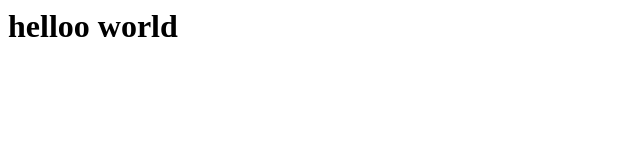
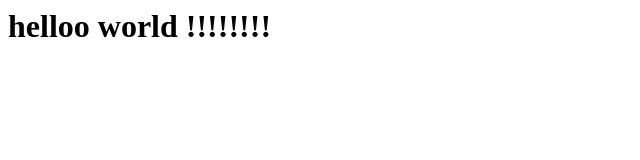
Before and after one commit to yasser1dev/web-app-devops, a plain HTML site: page index.html in a window 1280 px wide. Shown: the whole page, without its empty margins (0-640 px from the left). Drawn offline with Linux system fonts and the light colour scheme.

Commit message:
update index
add !!!

```diff
--- a/index.html
+++ b/index.html
@@ -1 +1 @@
-<h1>helloo world</h1>
+<h1>helloo world !!!!!!!!</h1>
```
